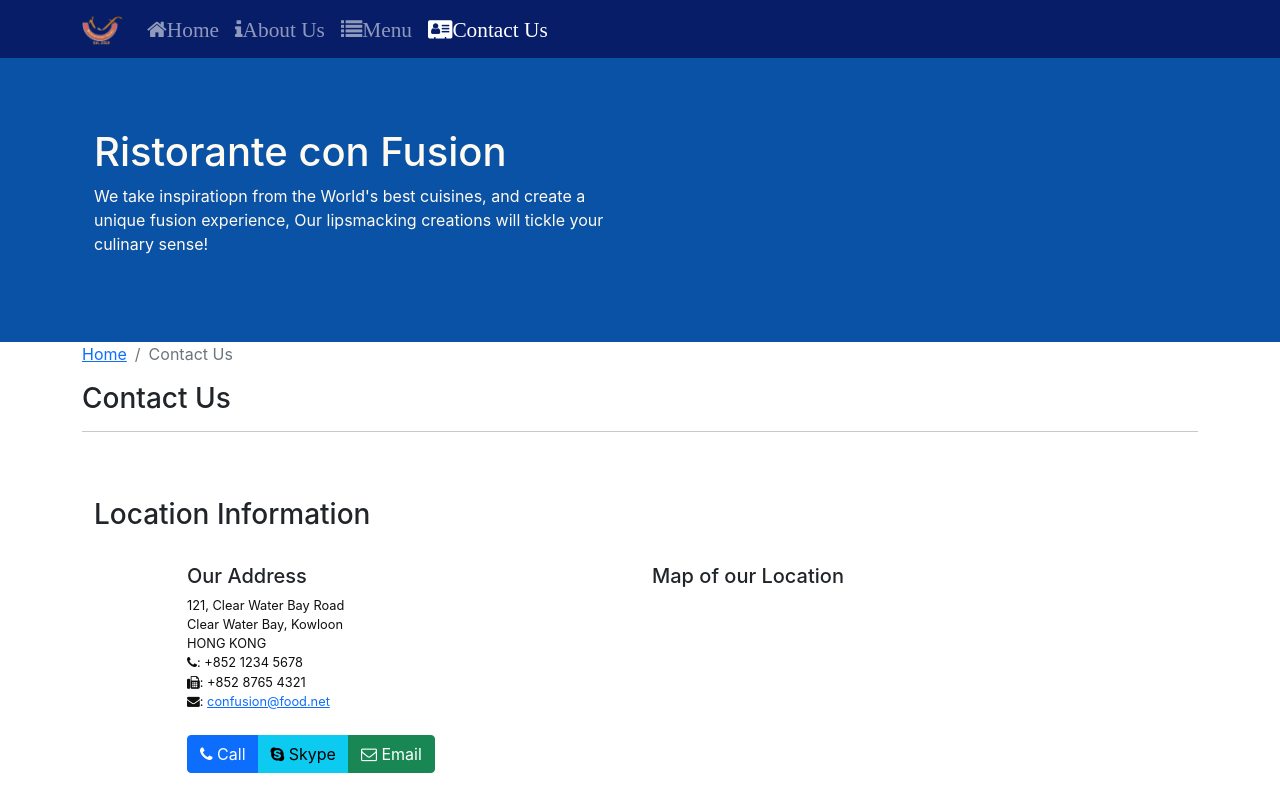
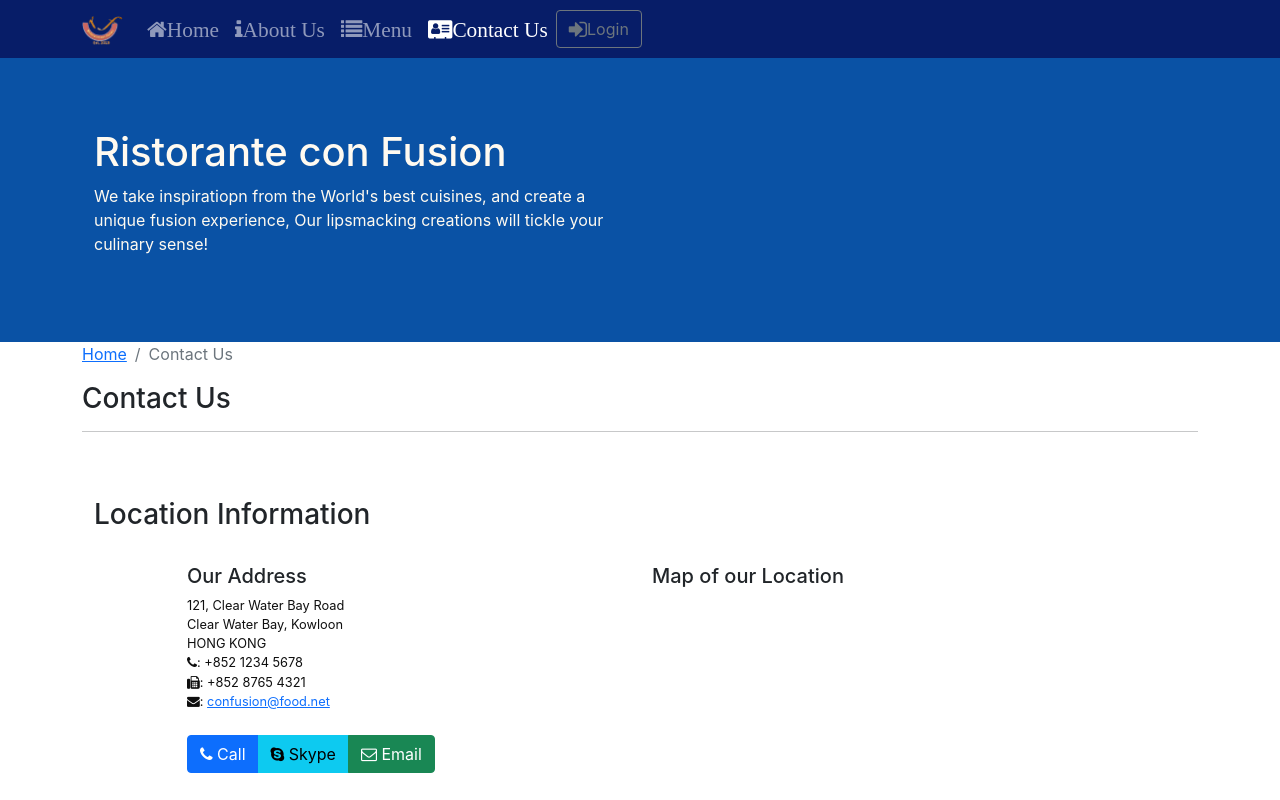
Before and after one commit to JahedulAnowar/coursera-react, a React (Create React App) app: page /contactus in a window 1280 px wide. Shown: the top 800 px of the page. Built offline with nearby package versions, Linux system fonts and the light colour scheme.

Commit message:
Uncontrolled Forms

```diff
--- a/src/components/ContactComponent.js
+++ b/src/components/ContactComponent.js
@@ -8,7 +8,6 @@
     Label,
     Input,
     Col,
-    Row,
     FormFeedback,
 } from 'reactstrap';
 import { Link } from 'react-router-dom';
--- a/src/components/HeaderComponent.js
+++ b/src/components/HeaderComponent.js
@@ -1,5 +1,21 @@
 import React, { Component } from 'react';
-import { Navbar, NavbarBrand, Nav, NavbarToggler, Collapse, NavItem, Jumbotron } from 'reactstrap';
+import {
+    Navbar,
+    NavbarBrand,
+    Nav,
+    NavbarToggler,
+    Collapse,
+    NavItem,
+    Jumbotron,
+    Modal,
+    Button,
+    ModalHeader,
+    ModalBody,
+    Form,
+    FormGroup,
+    Input,
+    Label,
+} from 'reactstrap';
 import { NavLink } from 'react-router-dom';
 
 class Header extends Component {
@@ -7,24 +23,43 @@
         super(props);
         this.state = {
             isNavOpen: false,
+            isModalOpen: false,
         };
         this.toggleNav = this.toggleNav.bind(this);
+        this.toggleModal = this.toggleModal.bind(this);
+        this.handleLogin = this.handleLogin.bind(this);
     }
 
     toggleNav() {
         this.setState({
-            isNavOpen: !this.state.isNavOpen                        // value will be negated
+            isNavOpen: !this.state.isNavOpen, // value will be negated
         });
     }
 
+    toggleModal() {
+        this.setState({
+            isModalOpen: !this.state.isModalOpen, // value will be negated
+        });
+    }
+
+    handleLogin(event) {
+        this.toggleModal();
+        alert("Username: "+this.username.value + "Password: " + this.password.value + " Remember: " + this.remember.checked);
+    }
+
     render() {
-        return(
+        return (
             <>
                 <Navbar dark expand="md">
                     <div className="container">
                         <NavbarToggler onClick={this.toggleNav} />
                         <NavbarBrand className="mr-auto" href="/">
-                            <img src="assets/images/logo.png" height="30" width="41" alt="Ristorante Con Fusion" />
+                            <img
+                                src="assets/images/logo.png"
+                                height="30"
+                                width="41"
+                                alt="Ristorante Con Fusion"
+                            />
                         </NavbarBrand>
                         <Collapse isOpen={this.state.isNavOpen} navbar>
                             <Nav navbar>
@@ -49,6 +84,14 @@
                                     </NavLink>
                                 </NavItem>
                             </Nav>
+                            <Nav className="ml-auto" navbar>
+                                <NavItem>
+                                    <Button outline onClick={this.toggleModal}>
+                                        <span className="fa fa-sign-in fa-lg"></span>
+                                        Login
+                                    </Button>
+                                </NavItem>
+                            </Nav>
                         </Collapse>
                     </div>
                 </Navbar>
@@ -57,12 +100,39 @@
                         <div className="row row-header">
                             <div className="col-12 col-sm-6">
                                 <h1> Ristorante con Fusion </h1>
-                                <p>We take inspiratiopn from the World's best cuisines, and create a unique fusion experience,
-                                    Our lipsmacking creations will tickle your culinary sense! </p>
+                                <p>
+                                    We take inspiratiopn from the World's best cuisines, and create
+                                    a unique fusion experience, Our lipsmacking creations will
+                                    tickle your culinary sense!{' '}
+                                </p>
                             </div>
                         </div>
                     </div>
                 </Jumbotron>
+                <Modal isOpen={this.state.isModalOpen} toggle={this.toggleModal}>
+                    <ModalHeader toggle={this.toggleModal}>Login</ModalHeader>
+                    <ModalBody>
+                        <Form onSubmit={this.handleLogin}>
+                            <FormGroup>
+                                <Label htmlFor="username"> Username </Label>
+                                <Input type="text" id="username" name="username" innerRef={(input) => this.username = input}></Input>
+                            </FormGroup>
+                            <FormGroup>
+                                <Label htmlFor="password"> Password </Label>
+                                <Input type="password" id="password" name="password" innerRef={(input) => this.password = input}></Input>
+                            </FormGroup>
+                            <FormGroup checkbox>
+                                <Label check></Label>
+                                <Input type="checkbox" name="remember" innerRef={(input) => this.remember = input}>
+                                    Remember me
+                                </Input>
+                            </FormGroup>
+                            <Button type="submit" value="submit" color="primary">
+                                Login
+                            </Button>
+                        </Form>
+                    </ModalBody>
+                </Modal>
             </>
         );
     }
```
